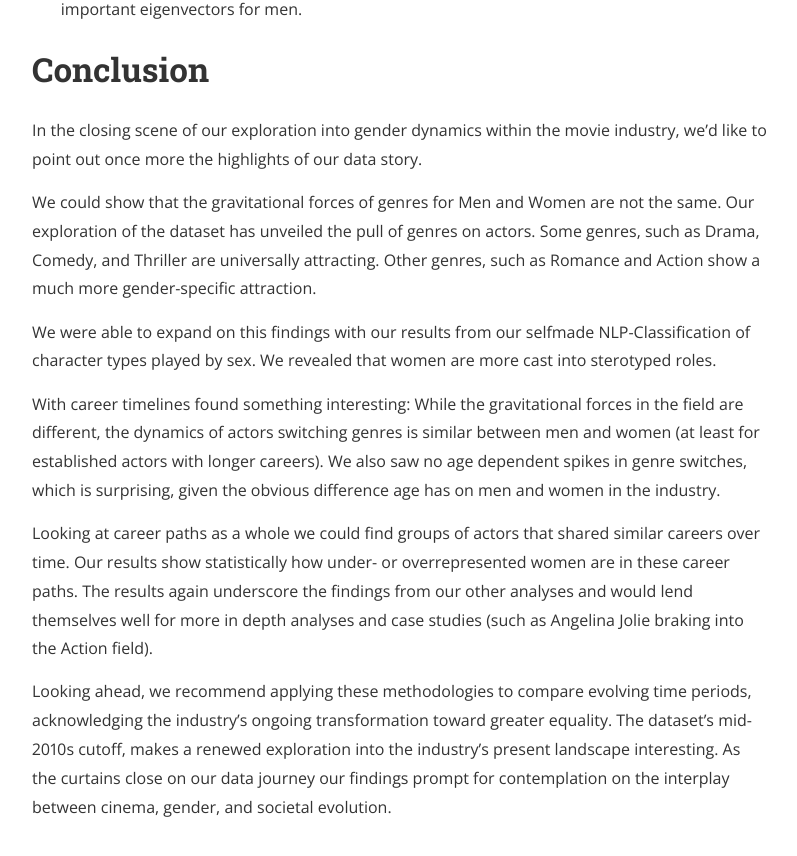
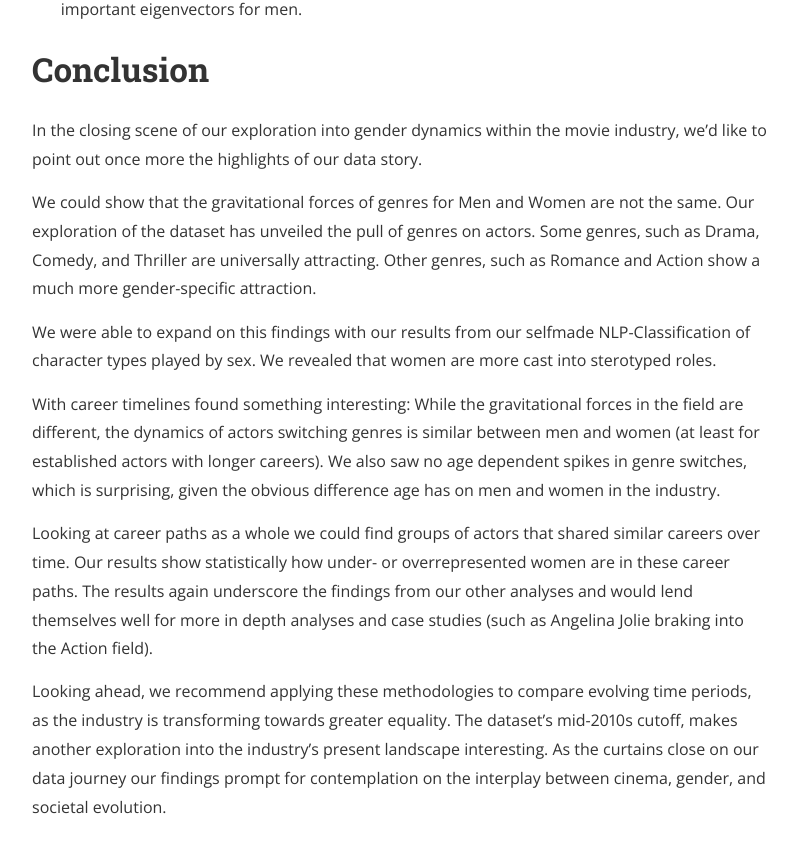
Before and after one commit to epfl-ada/ada-2023-project-vaneau, a Jekyll site: the page built from index.md, in a window 1280 px wide and 900 px high, scrolled down 16564 px. Shown: the top 856 px of the window, without its empty margins (240-1037 px from the left). Built offline with Jekyll 4.4.1, drawn with Linux system fonts in a browser that asks for light colours; nearby versions of some CDN libraries.

Commit message:
minor change

```diff
--- a/index.md
+++ b/index.md
@@ -267,10 +267,9 @@ established actors with longer careers). We also saw no age dependent spikes in
 Looking at career paths as a whole we could find groups of actors that shared similar careers over time. Our results show statistically how under- or overrepresented women are in these career paths. The results again underscore the findings from our other analyses and would lend themselves well for more in depth analyses and case studies (such as Angelina Jolie braking into the Action field).
 
 Looking ahead, we recommend applying these methodologies to compare evolving
-time periods, acknowledging the industry's ongoing transformation toward
+time periods, as the industry is transforming towards
 greater
- equality. The dataset's mid-2010s cutoff, makes a
- renewed exploration
+ equality. The dataset's mid-2010s cutoff, makes another exploration
 into the industry's present landscape interesting. As the curtains close
  on our
 data journey our findings prompt for contemplation on the interplay between
```
